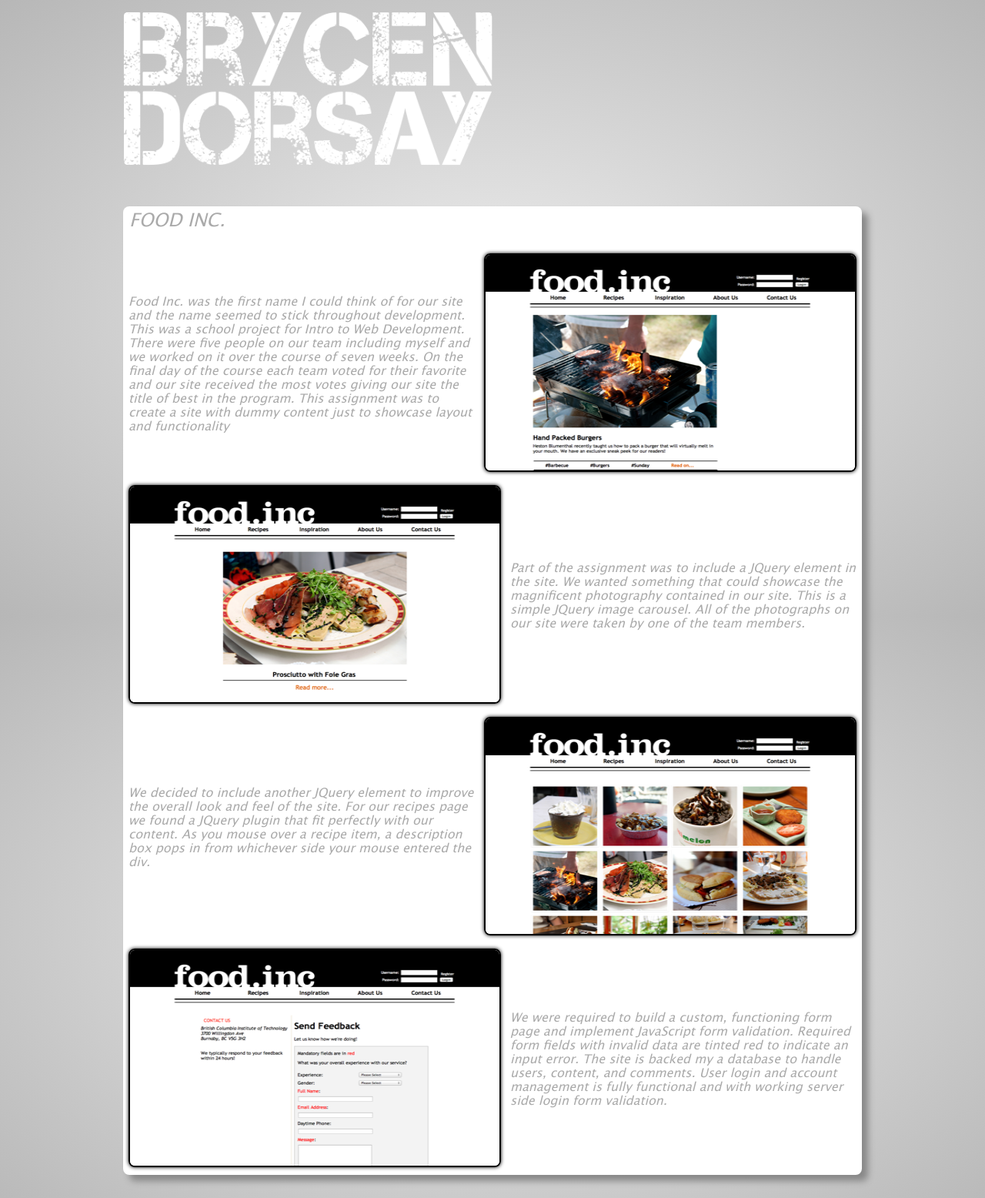
After one commit to Brymastr/Portfolio-Website, a PHP site: page /food-inc.php in a window 1280 px wide. The commit adds this page. Shown: the whole page at 77% size. Run offline with PHP 8.4, Linux system fonts and the light colour scheme.

Commit message:
Added food-inc.php page fixed image alignment in content pages Included all resized images for foodinc

```diff
--- /dev/null
+++ b/Profile/float/food-inc.php
@@ -0,0 +1,62 @@
+
+<?php include 'header.php'; ?>
+<!-- CONTENT -->
+<div id="content">
+	<div class="page">
+		<div class="content-block skin">
+			<h2>FOOD INC.</h2>
+			<table>
+				<tr class="info-row">
+
+					<td>Food Inc. was the first name I could think of for our site and
+						the name seemed to stick throughout development. This was a school
+						project for Intro to Web Development. There were five people on
+						our team including myself and we worked on it over the course of
+						seven weeks. On the final day of the course each team voted for
+						their favorite and our site received the most votes giving our
+						site the title of best in the program. This assignment was to
+						create a site with dummy content just to showcase layout and
+						functionality</td>
+					<td><img class="img" src="images/foodinc-small.png" alt="foodinc" />
+					</td>
+				</tr>
+			</table>
+			<table>
+				<tr class="info-row">
+					<td><img class="img" src="images/inspiration-small.png"
+						alt="inspiration" />
+					</td>
+					<td>Part of the assignment was to include a JQuery element in the
+						site. We wanted something that could showcase the magnificent
+						photography contained in our site. This is a simple JQuery image
+						carousel. All of the photographs on our site were taken by one of
+						the team members.</td>
+				</tr>
+			</table>
+			<table>
+				<tr class="info-row">
+					<td>We decided to include another JQuery element to improve the
+						overall look and feel of the site. For our recipes page we found a
+						JQuery plugin that fit perfectly with our content. As you mouse
+						over a recipe item, a description box pops in from whichever side
+						your mouse entered the div.</td>
+					<td><img class="img" src="images/recipes-small.png" alt="recipes" />
+					</td>
+				</tr>
+			</table>
+			<table>
+				<tr class="info-row">
+					<td><img class="img" src="images/contactus-small.png" alt="foodinc" />
+					</td>
+					<td>We were required to build a custom, functioning form page and
+						implement JavaScript form validation. Required form fields with
+						invalid data are tinted red to indicate an input error. The site
+						is backed my a database to handle users, content, and comments.
+						User login and account management is fully functional and with
+						working server side login form validation.</td>
+				</tr>
+			</table>
+		</div>
+	</div>
+</div>
+<!-- CONTENT -->
--- a/Profile/float/food_inc.php
+++ /dev/null
@@ -1,3 +0,0 @@
-		<?php include 'header.php'; ?>
-		<!-- CONTENT -->
-		<div id="content">
--- a/Profile/float/header.php
+++ b/Profile/float/header.php
@@ -17,7 +17,7 @@
 		<div id="header">
 			<div id="title-name">
 				<a href="index.php"><img src="images/title.png" id="index"
-					class="fade_transition" alt="Brycen Dorsay" width="480"
+					class="fade-transition" alt="Brycen Dorsay" width="480"
 					height="200"> </a>
 			</div>
 			<div class="title-right">
--- a/Profile/float/index.php
+++ b/Profile/float/index.php
@@ -24,7 +24,7 @@
 				BC
 			</div>
 		</div>
-		<div class="reveal">
+		<div class="contact-reveal">
 			<br><h1>THANKS FOR <br>CHATTING WITH ME!</h1>
 		</div>
 	</div>
--- a/Profile/float/js/actions.js
+++ b/Profile/float/js/actions.js
@@ -1,10 +1,8 @@
 $(document).ready(function() {
-	slideIn('div[class*="item"]', 350);
-	slideIn('.about', 350);
-	slideOut('div[class*="item"]', 350);
-	slideOut('.about', 350);
-	fadeOut('#index', 350);
-	clickFade('#contact', '.reveal', 350);
+	slideIn('div[class*="item"], .page', 350);
+	slideOut('div[class*="item"], .page', 350);
+	fadeContent(350);
+	clickFade('#contact', '.contact-reveal', 350);
 	mouseOver('div[class*="item"]', 60);
 
 });
@@ -30,7 +28,7 @@ function slideOut(id, time) {
 	});
 }
 
-function fadeOut(id, time) {
+function fadeContent(id, time) {
 	$(".fade-transition").click(function(event) {
 		event.preventDefault();
 		linkLocation = this.id + ".php";
--- a/Profile/float/styles/projects.css
+++ b/Profile/float/styles/projects.css
@@ -1,38 +1 @@
 @CHARSET "UTF-8";
-
-.wide_item {
-    position: relative;
-}
-
-div[id^="project_"] {
-	margin:20px 15px 20px 15px;
-    width:960px;
-}
-
-table {
-	width:100%;
-	padding-top:-30px;
-}
-
-td {
-	border-radius: 8px;
-}
-
-.left_column {
-	cursor:pointer;
-	width: 700px;
-}
-
-.right_column {
-	cursor:pointer;
-	width: 260px;
-}
-.right_column:hover, .left_column:hover {
-	outline: none;
-    border-color: #9ecaed;
-    box-shadow: 0 0 20px #9ecaed;
-}
-
-img {
-    border-radius: 8px;
-}
--- a/Profile/float/styles/style.css
+++ b/Profile/float/styles/style.css
@@ -65,9 +65,6 @@ background: -o-linear-gradient(left,  rgba(195,195,195,1) 0%,rgba(187,187,187,1)
 	background: -ms-linear-gradient(left,  rgba(195,195,195,1) 0%,rgba(187,187,187,1) 44%,rgba(187,187,187,1) 51%,rgba(195,195,195,1) 100%); /* IE10+ */
 	background: linear-gradient(to right,  rgba(195,195,195,1) 0%,rgba(187,187,187,1) 44%,rgba(187,187,187,1) 51%,rgba(195,195,195,1) 100%); /* W3C */
 	filter: progid:DXImageTransform.Microsoft.gradient( startColorstr='#c3c3c3', endColorstr='#c3c3c3',GradientType=1 ); /* IE6-9 */
-
-
-
 }
 
 #title-name {
@@ -105,7 +102,7 @@ div[class^="item"] {
 	margin-right: 15px;
 }
 
-.about {
+.page {
 	float:left;
 	position:relative;
 	padding-left:15px;
@@ -139,8 +136,10 @@ div[class^="item"] {
     box-shadow: 8px 8px 8px #888888;
 }
 
-.reveal {
+.contact-reveal {
 	display: none;
+	width: 400px;
+    height: 110px;
 }
 
 footer p {
@@ -163,6 +162,10 @@ footer li {
 
 .content-block {
 	width: 960px;
+}
+
+.content-block p {
+	padding: 10px;
 }
 
 .inner-image {
@@ -200,6 +203,47 @@ p {
 	padding: 5px;
 }
 
+.wide-item {
+    position: relative;
+}
+
+div[id^="project-"] {
+    margin:20px 15px 20px 15px;
+    width:960px;
+}
+
+table {
+    width:100%;
+    padding-top:-30px;
+}
+
+td {
+    border-radius: 8px;
+}
+
+.left-column {
+    cursor:pointer;
+    width: 700px;
+    padding: 0px;
+    margin: 0px;
+}
+
+.right-column {
+    cursor:pointer;
+    width: 260px;
+    padding: 0px;
+    margin: 0px;
+}
+.right-column img:hover, .left-column:hover {
+    outline: none;
+    border-color: #9ecaed;
+    box-shadow: 0 0 20px #9ecaed;
+}
+
+img {
+    border-radius: 8px;
+}
+
 .contact-left {
 	float:left;
 	width: 80px;
@@ -214,6 +258,22 @@ p {
     text-align: left;
 }
 
-.inline-image {
-	padding: 0 10px;
+.info-row {
+	height: 280px;
 }
+
+table td {
+	padding: 5px;
+}
+
+.img {
+	border: solid 2px black;
+	box-shadow: 0 0 5px black;
+	height: 280px;
+	width: 480px;
+}
+
+img {
+	padding: 0px;
+	margin: 0px;
+}
```
Also changed, not shown: Profile/float/about.php (+109 -85 lines), Profile/float/projects.php (+19 -20 lines), Profile/float/images/contactus-small.png (added), Profile/float/images/contactus.png (added), Profile/float/images/foodinc-small.png (added), Profile/float/images/foodinc.png (added), Profile/float/images/foodinclarge.png (deleted), Profile/float/images/foodincsmall.png (deleted), Profile/float/images/inspiration-small.png (added), Profile/float/images/inspiration.png (added), Profile/float/images/recipes-small.png (added), Profile/float/images/recipes.png (added). Lines whose indentation alone changed are shown as unchanged.
